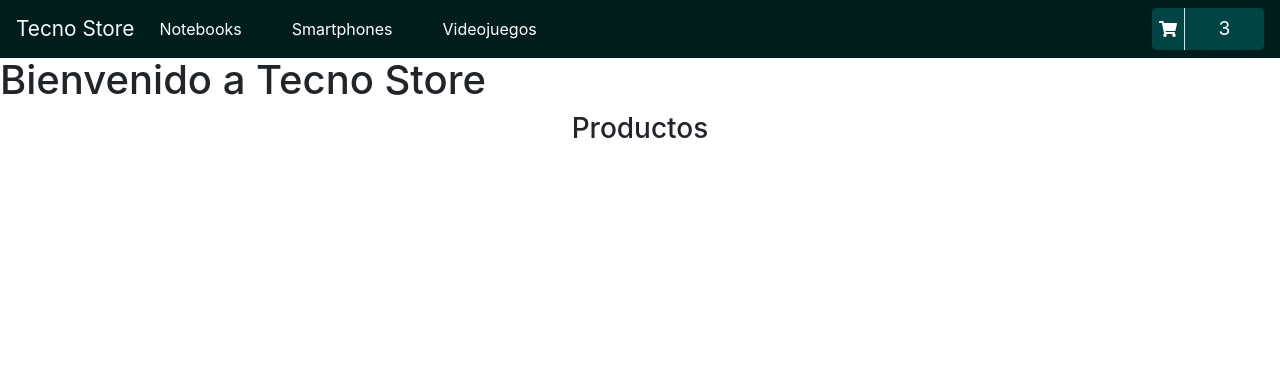
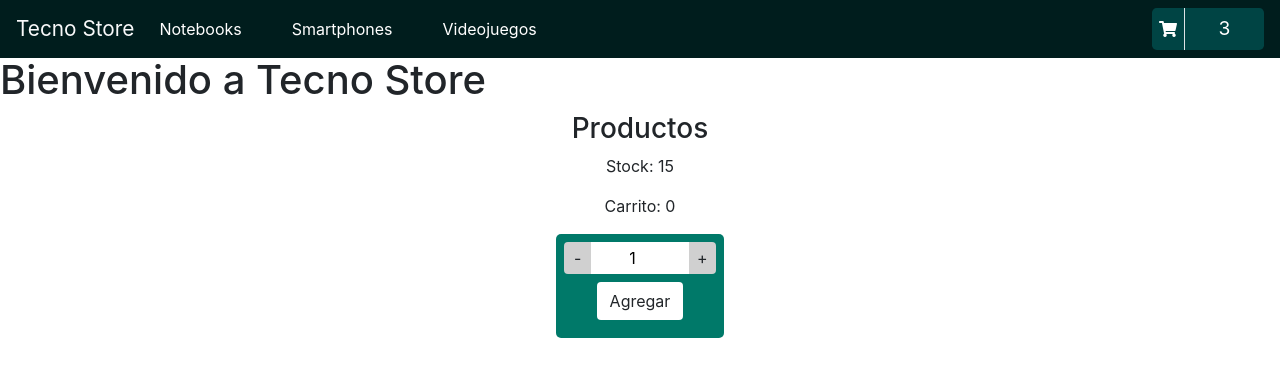
Before and after one commit to german664/ecommerce-coder-house, a React (Create React App) app: page / in a window 1280 px wide. Shown: the top 376 px of the page. Built offline with nearby package versions, Linux system fonts and the light colour scheme.

Commit message:
item Count

```diff
--- /dev/null
+++ b/src/componentes/ItemCount/ItemCount.js
@@ -0,0 +1,64 @@
+import React, { useState } from 'react';
+
+const ItemCount = ({ stock, initialValue, onAdd }) => {
+    const styleCounter = {
+        "width": "10.5em",
+        "height": "6.5em",
+        "borderRadius": "5px",
+        "background": " #007969"
+    }
+    const styleButtons = {
+        "cursor": "pointer",
+        "background": "#d0d0d0",
+        "border": "none",
+        "minWidth": "1.7em",
+        ':hover': {
+            "background": "#000000",
+            "color": "red"
+        },
+    }
+    const [value, setValue] = useState(initialValue);
+    const handleSum = () => {
+        if (value < stock) {
+            setValue(value + 1)
+        }
+
+    }
+    const handleSubstract = () => {
+        if (value > 0) {
+            setValue(value - 1)
+        }
+    }
+    const handleInput = (e) => {
+        if (e.target.value <= stock) {
+            setValue(parseInt(e.target.value))
+        } else {
+            alert("Excede el límite de stock disponible")
+        }
+    }
+
+
+    return <div style={styleCounter} className="prueba">
+        <div className=" p-2 w-100 d-flex justify-content-center">
+            <span className="p-1 buttons d-flex justify-content-center align-items-center rounded-left" onClick={handleSubstract} style={styleButtons}>-</span>
+
+            <input type="number" className="w-75 text-center border-0" value={stock > initialValue ? value : stock} onChange={handleInput} />
+            <span className="buttons p-1 rounded-right d-flex justify-content-center align-items-center" onClick={handleSum} style={styleButtons}>+</span>
+
+        </div>
+
+
+        <div className="add d-flex justify-content-center">
+
+            <span className="btn bg-white" onClick={() => {
+                if (stock > 0) {
+                    onAdd(value)
+                    setValue(initialValue)
+                }
+
+            }}> Agregar</span>
+        </div>
+
+    </div>
+}
+export default ItemCount;
--- a/src/componentes/ItemListContainer/ItemListContainer.js
+++ b/src/componentes/ItemListContainer/ItemListContainer.js
@@ -1,6 +1,21 @@
-import React from 'react';
+import React, { useState } from 'react';
+import ItemCount from '../ItemCount/ItemCount';
 
 const ItemListContainer = ({ title }) => {
-    return <h3 className="text-center mt-2">{title}</h3>
+    const [stock, setStock] = useState(15)
+    const [cartCount, setCartCount] = useState(0)
+    const onAdd = (value) => {
+        setStock(stock - value)
+        setCartCount(cartCount + value)
+    }
+
+    return <>
+        <h3 className="text-center mt-2">{title}</h3>
+        <p className="text-center">Stock: {stock}</p>
+        <p className="text-center">Carrito: {cartCount}</p>
+        <div className="d-flex justify-content-center">
+            <ItemCount stock={stock} initialValue={1} onAdd={onAdd} />
+        </div>
+    </>
 }
 export default ItemListContainer
```
Also changed, not shown: 1 other file (tests, documents, lock files or other folders).
